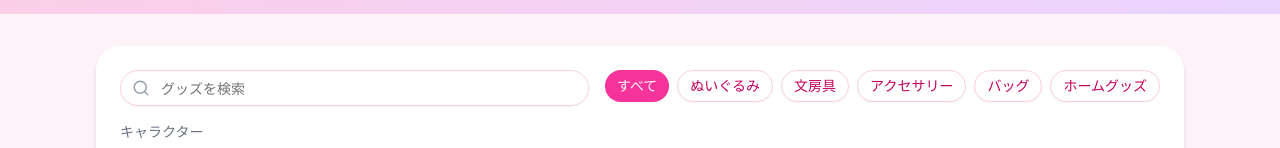
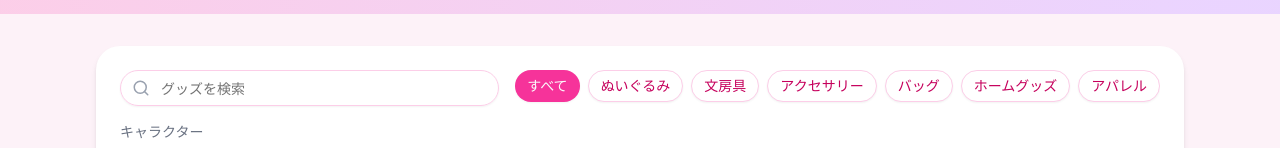
Before and after one commit to masiron0911/FluffyHopperWeb, a Next.js app: page /goods in a window 1280 px wide. Shown: the part 304-452 px from the top of the page. Built offline with nearby package versions, Linux system fonts and the light colour scheme.

Commit message:
グッズページのデータを切り出す

```diff
--- a/app/goods/page.tsx
+++ b/app/goods/page.tsx
@@ -2,110 +2,15 @@ import Image from 'next-image-export-optimizer';
 import { Search } from 'lucide-react';
 import { Button } from '@/components/ui/button';
 import { Input } from '@/components/ui/input';
+import { goods } from '@/data/goods';
+import { characters } from '@/data/characters';
 
 export default function Goods() {
-  const categories = ['すべて', 'ぬいぐるみ', '文房具', 'アクセサリー', 'バッグ', 'ホームグッズ'];
-
-  const characters = ['すべて', 'はなまる', 'そらまめ', 'ももか', 'ぴよ'];
-
-  const goods = [
-    {
-      id: 1,
-      name: 'はなまるぬいぐるみ S',
-      price: '¥2,800',
-      character: 'はなまる',
-      category: 'ぬいぐるみ',
-      color: 'pink',
-    },
-    {
-      id: 2,
-      name: 'そらまめぬいぐるみ S',
-      price: '¥2,800',
-      character: 'そらまめ',
-      category: 'ぬいぐるみ',
-      color: 'blue',
-    },
-    {
-      id: 3,
-      name: 'はなまるマスコット',
-      price: '¥1,500',
-      character: 'はなまる',
-      category: 'ぬいぐるみ',
-      color: 'pink',
-    },
-    {
-      id: 4,
-      name: 'ぴよマスコット',
-      price: '¥1,500',
-      character: 'ぴよ',
-      category: 'ぬいぐるみ',
-      color: 'yellow',
-    },
-    {
-      id: 5,
-      name: 'FluffyHopperボールペン',
-      price: '¥650',
-      character: 'すべて',
-      category: '文房具',
-      color: 'pink',
-    },
-    {
-      id: 6,
-      name: 'はなまるメモ帳',
-      price: '¥480',
-      character: 'はなまる',
-      category: '文房具',
-      color: 'pink',
-    },
-    {
-      id: 7,
-      name: 'ももかミラー',
-      price: '¥1,200',
-      character: 'ももか',
-      category: 'アクセサリー',
-      color: 'purple',
-    },
-    {
-      id: 8,
-      name: 'そらまめトートバッグ',
-      price: '¥1,800',
-      character: 'そらまめ',
-      category: 'バッグ',
-      color: 'blue',
-    },
-    {
-      id: 9,
-      name: 'FluffyHopperマグカップ',
-      price: '¥1,500',
-      character: 'すべて',
-      category: 'ホームグッズ',
-      color: 'pink',
-    },
-    {
-      id: 10,
-      name: 'はなまるクッション',
-      price: '¥2,500',
-      character: 'はなまる',
-      category: 'ホームグッズ',
-      color: 'pink',
-    },
-    {
-      id: 11,
-      name: 'ぴよTシャツ',
-      price: '¥2,800',
-      character: 'ぴよ',
-      category: 'アパレル',
-      color: 'yellow',
-    },
-    {
-      id: 12,
-      name: 'ももかポーチ',
-      price: '¥1,600',
-      character: 'ももか',
-      category: 'バッグ',
-      color: 'purple',
-    },
+  const categoriesFilter = [
+    'すべて',
+    ...Array.from(new Set(Object.values(goods).map((item) => item.category))),
   ];
+  const charactersFilter = ['すべて', ...Object.values(characters).map((char) => char.name)];
 
   return (
     <div>
@@ -145,7 +50,7 @@ export default function Goods() {
               />
             </div>
             <div className="flex gap-2 overflow-x-auto pb-2 md:pb-0">
-              {categories.map((category, index) => (
+              {categoriesFilter.map((category, index) => (
                 <Button
                   key={index}
                   variant={index === 0 ? 'default' : 'outline'}
@@ -160,7 +65,7 @@ export default function Goods() {
           <div className="mt-4">
             <p className="mb-2 text-sm text-gray-500">キャラクター</p>
             <div className="flex gap-2 overflow-x-auto pb-2">
-              {characters.map((character, index) => (
+              {charactersFilter.map((character, index) => (
                 <Button
                   key={index}
                   variant={index === 0 ? 'default' : 'outline'}
@@ -176,9 +81,9 @@ export default function Goods() {
 
         {/* グッズ一覧 */}
         <div className="grid grid-cols-2 gap-4 sm:grid-cols-3 md:grid-cols-4 md:gap-6">
-          {goods.map((item) => (
+          {Object.entries(goods).map(([id, item]) => (
             <div
-              key={item.id}
+              key={id}
               className="rounded-3xl bg-white p-4 shadow-md transition-shadow hover:shadow-lg"
             >
               <div className="mb-3 overflow-hidden rounded-2xl">
--- /dev/null
+++ b/data/goods.ts
@@ -0,0 +1,88 @@
+import type { GoodsItem } from '@/types';
+
+export const goods: Record<string, GoodsItem> = {
+  1: {
+    name: 'はなまるぬいぐるみ S',
+    price: '¥2,800',
+    character: 'はなまる',
+    category: 'ぬいぐるみ',
+    color: 'pink',
+  },
+  2: {
+    name: 'そらまめぬいぐるみ S',
+    price: '¥2,800',
+    character: 'そらまめ',
+    category: 'ぬいぐるみ',
+    color: 'blue',
+  },
+  3: {
+    name: 'はなまるマスコット',
+    price: '¥1,500',
+    character: 'はなまる',
+    category: 'ぬいぐるみ',
+    color: 'pink',
+  },
+  4: {
+    name: 'ぴよマスコット',
+    price: '¥1,500',
+    character: 'ぴよ',
+    category: 'ぬいぐるみ',
+    color: 'yellow',
+  },
+  5: {
+    name: 'FluffyHopperボールペン',
+    price: '¥650',
+    character: 'すべて',
+    category: '文房具',
+    color: 'pink',
+  },
+  6: {
+    name: 'はなまるメモ帳',
+    price: '¥480',
+    character: 'はなまる',
+    category: '文房具',
+    color: 'pink',
+  },
+  7: {
+    name: 'ももかミラー',
+    price: '¥1,200',
+    character: 'ももか',
+    category: 'アクセサリー',
+    color: 'purple',
+  },
+  8: {
+    name: 'そらまめトートバッグ',
+    price: '¥1,800',
+    character: 'そらまめ',
+    category: 'バッグ',
+    color: 'blue',
+  },
+  9: {
+    name: 'FluffyHopperマグカップ',
+    price: '¥1,500',
+    character: 'すべて',
+    category: 'ホームグッズ',
+    color: 'pink',
+  },
+  10: {
+    name: 'はなまるクッション',
+    price: '¥2,500',
+    character: 'はなまる',
+    category: 'ホームグッズ',
+    color: 'pink',
+  },
+  11: {
+    name: 'ぴよTシャツ',
+    price: '¥2,800',
+    character: 'ぴよ',
+    category: 'アパレル',
+    color: 'yellow',
+  },
+  12: {
+    name: 'ももかポーチ',
+    price: '¥1,600',
+    character: 'ももか',
+    category: 'バッグ',
+    color: 'purple',
+  },
+};
```
Also changed, not shown: types/index.d.ts (+10 -0 lines).
